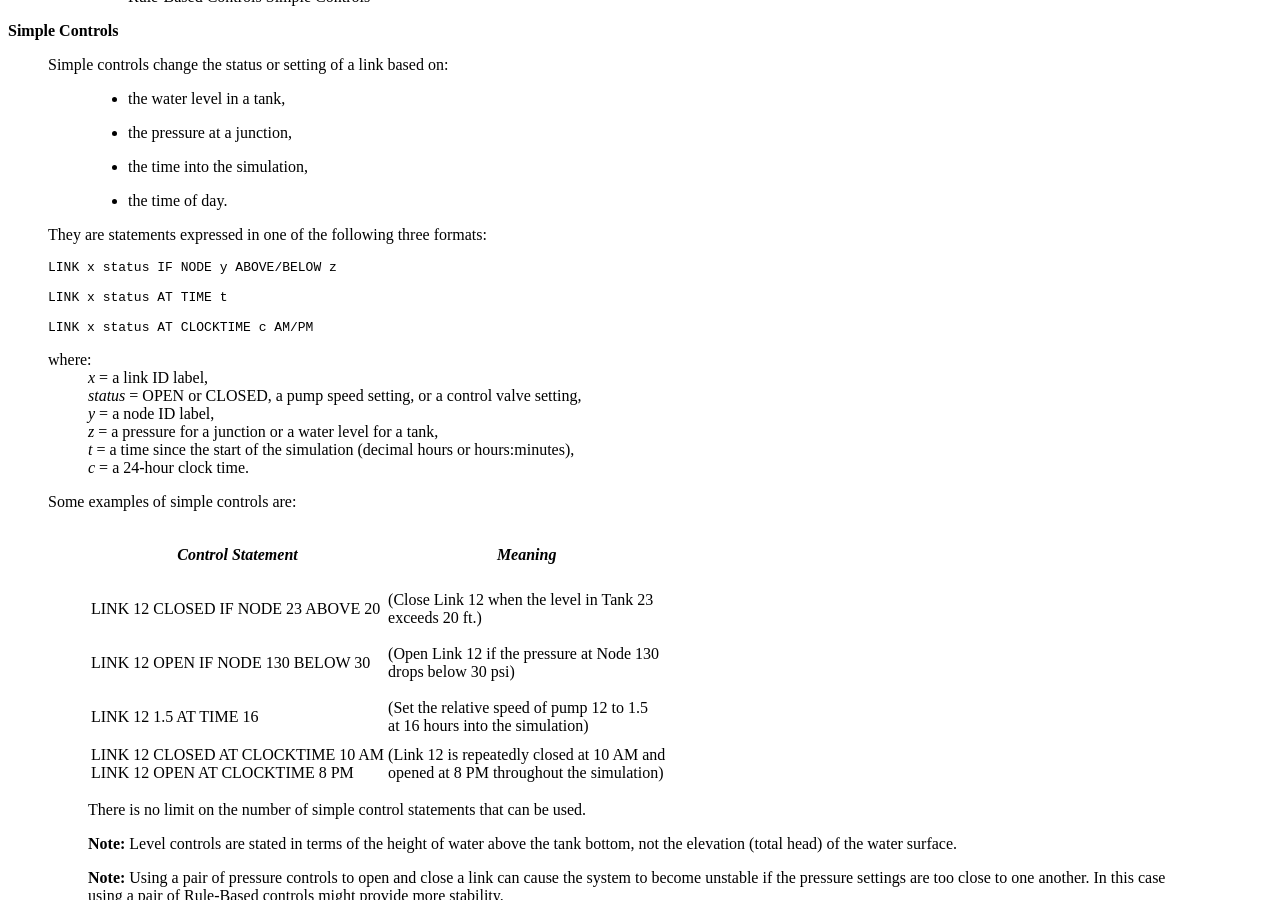
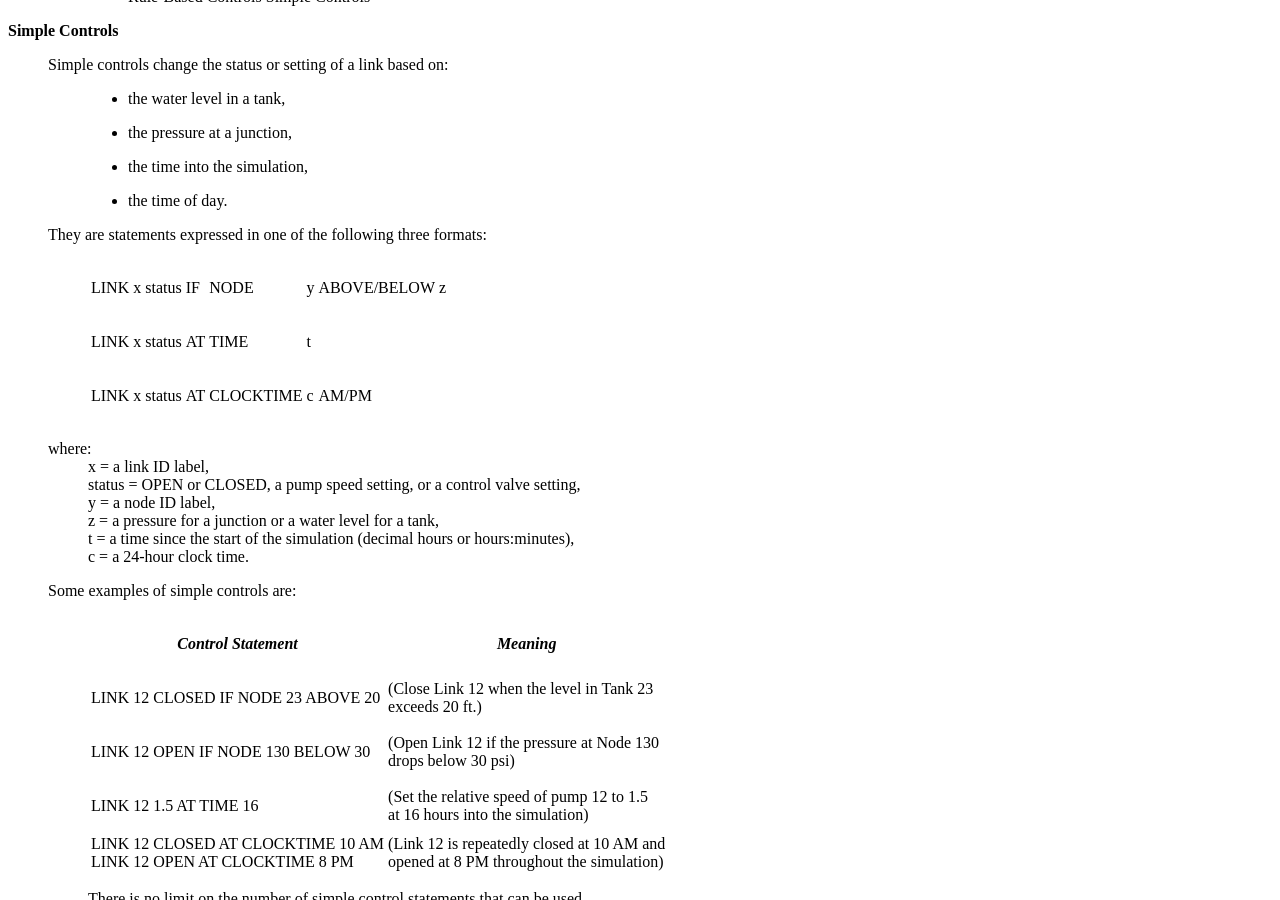
Before and after one commit to USEPA/epanet-manual, a Sphinx documentation site: the page built from docs/3_network_model.rst, in a window 1280 px wide and 900 px high, scrolled down 10745 px. Built offline with Sphinx 7.4.7 and the Read the Docs theme 2.0.0, drawn with Linux system fonts in a browser that asks for light colours.

```diff
--- a/docs/3_network_model.rst
+++ b/docs/3_network_model.rst
@@ -690,23 +690,21 @@ Non-Physical Components
 
    They are statements expressed in one of the following three formats:
 
-   ::
-
-      LINK x status IF NODE y ABOVE/BELOW z
-
-      LINK x status AT TIME t
-
-      LINK x status AT CLOCKTIME c AM/PM
+    ==== = ====== == ========= = =========== =
+    LINK x status IF NODE      y ABOVE/BELOW z
+    LINK x status AT TIME      t
+    LINK x status AT CLOCKTIME c AM/PM
+    ==== = ====== == ========= = =========== =
 
    where:
-      | *x* = a link ID label,
-      | *status* = OPEN or CLOSED, a pump speed setting, or a control valve
+      | x = a link ID label,
+      | status = OPEN or CLOSED, a pump speed setting, or a control valve
         setting,
-      | *y* = a node ID label,
-      | *z* = a pressure for a junction or a water level for a tank,
-      | *t* = a time since the start of the simulation (decimal hours or
+      | y = a node ID label,
+      | z = a pressure for a junction or a water level for a tank,
+      | t = a time since the start of the simulation (decimal hours or
         hours:minutes),
-      | *c* = a 24-hour clock time.
+      | c = a 24-hour clock time.
 
    Some examples of simple controls are:
 
```
